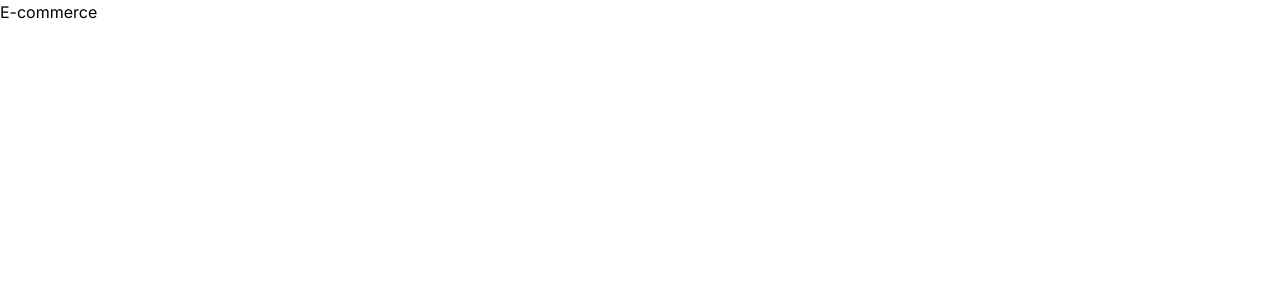
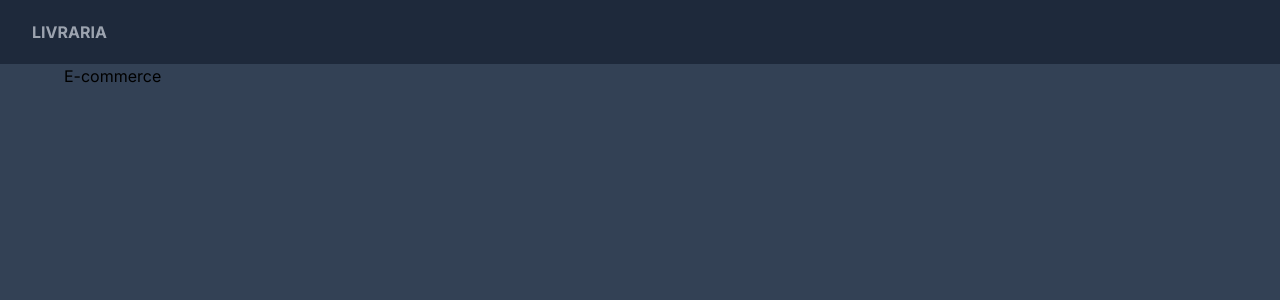
Before and after one commit to jeremiasmarinho/E-commerce-Next13, a Next.js app: page / in a window 1280 px wide. Shown: the top 300 px of the page. Built offline with nearby package versions, Linux system fonts and the light colour scheme.

Commit message:
Create Navbar

```diff
--- /dev/null
+++ b/src/app/components/NavBar.tsx
@@ -0,0 +1,14 @@
+import Link from "next/link";
+
+export function NavBar() {
+  return (
+    <nav className="fixed top-0 w-full flex items-center py-2 px-8 justify-between z-50 bg-slate-800 text-gray-400">
+      <Link
+        href="/"
+        className="uppercase font-bold text-md h-12 flex items-center"
+      >
+        Livraria
+      </Link>
+    </nav>
+  );
+}
--- a/src/app/layout.tsx
+++ b/src/app/layout.tsx
@@ -1,6 +1,7 @@
 import type { Metadata } from "next";
 import { Inter } from "next/font/google";
 import "./globals.css";
+import { NavBar } from "./components/NavBar";
 
 const inter = Inter({ subsets: ["latin"] });
 
@@ -16,7 +17,10 @@
 }) {
   return (
     <html lang="en">
-      <body className={inter.className}>{children}</body>
+      <body className={inter.className}>
+        <NavBar />
+        <main className="bg-slate-700  h-screen p-16">{children}</main>
+      </body>
     </html>
   );
 }
--- a/src/app/page.tsx
+++ b/src/app/page.tsx
@@ -2,8 +2,8 @@
 
 export default function Home() {
   return (
-    <main>
+    <div>
       <h1>E-commerce</h1>
-    </main>
+    </div>
   );
 }
```
